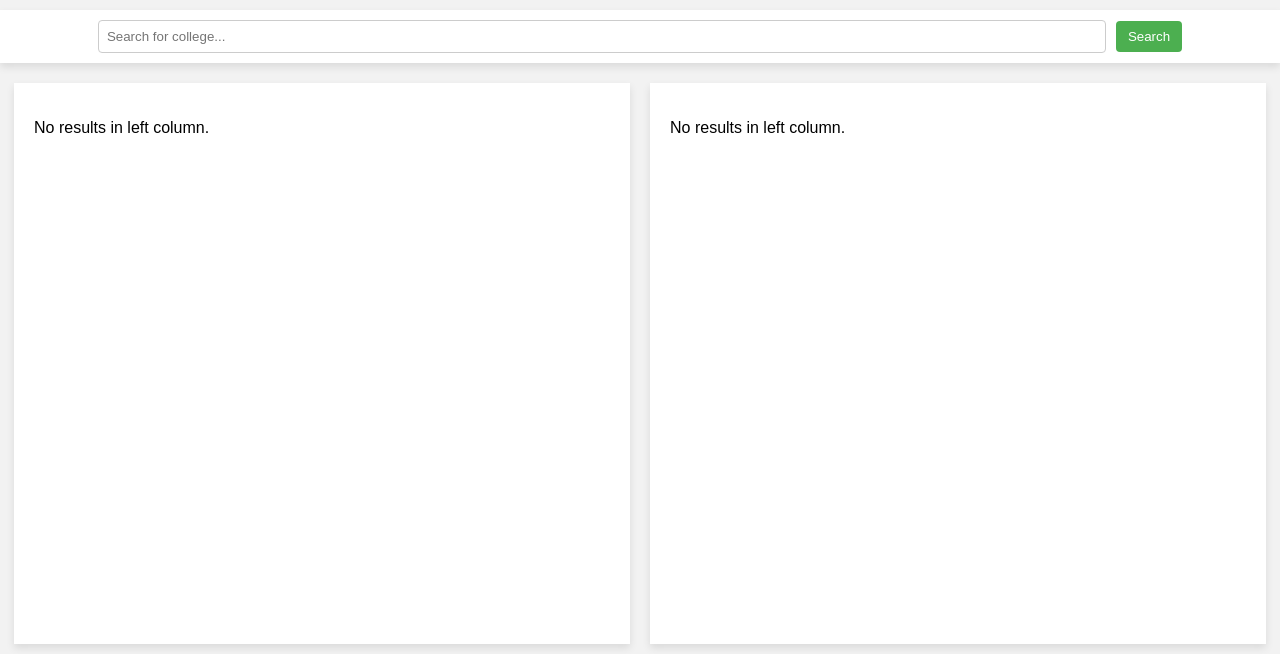
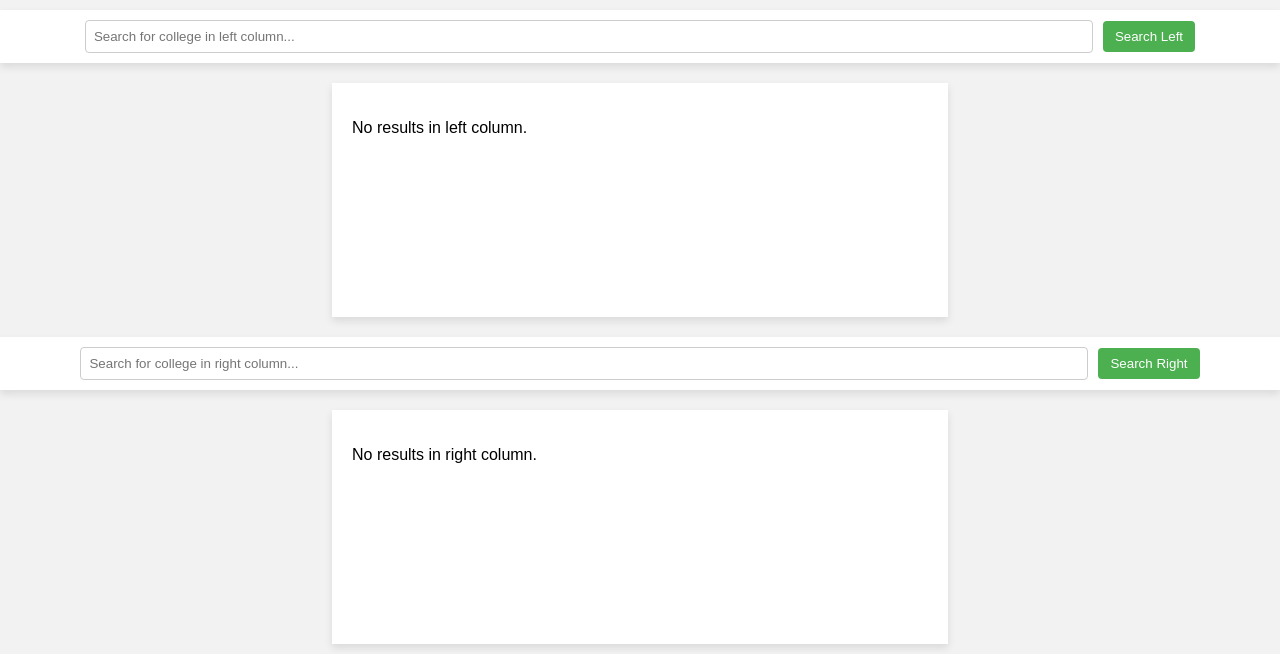
Before and after one commit to nihalupreti/CollegeCompass, a Django app: page /compare/ in a window 1280 px wide. Shown: the part 146-800 px from the top of the page. Run offline with Django 4.2, Linux system fonts and the light colour scheme.

Commit message:
logic done error handling left

```diff
--- a/Home/views.py
+++ b/Home/views.py
@@ -29,18 +29,42 @@ class Compare(Base):
         self.views = {}
 
         # Handle search logic
-        college_name = request.GET.get('college_name', '')
+        college_name = request.GET.get('college_name', '').strip()  # Strip whitespace from the search term
 
-        if college_name:
-            # If a search term is provided, filter colleges based on the search term
-            excerpt = College.objects.filter(college_name__icontains=college_name).first()
-            self.views['college_info'] = excerpt
-        else:
-            # If no search term is provided, render the page without search results
-            self.views['college_info'] = None
+        # Check if the search term is empty or contains only whitespaces
+        if not college_name:
+            # If the search term is empty, render the page without results
+            self.views['left_college_info'] = None
+            self.views['right_college_info'] = None
+            self.views['colleges'] = College.objects.all()
+            return render(request, 'compare.html', self.views)
 
         # Retrieve all colleges for the right column
         self.views['colleges'] = College.objects.all()
+
+        # Check the column parameter and set the appropriate view for rendering
+        column = request.GET.get('column', '')  # Get the column parameter
+
+        if column == 'left':
+            # If searching in the left column, update left_college_info and store it in the session
+            left_college_info = College.objects.filter(college_name__icontains=college_name).first()
+            request.session['left_college_info'] = {
+                'college_name': left_college_info.college_name if left_college_info else None,
+                'address': left_college_info.address if left_college_info else None,
+                'fee': left_college_info.fee if left_college_info else None,
+                # Add other fields as needed
+            }
+            right_college_info = None
+        elif column == 'right':
+            # If searching in the right column, update right_college_info
+            right_college_info = College.objects.filter(college_name__icontains=college_name).first()
+            left_college_info = request.session.get('left_college_info')
+        else:
+            left_college_info = None
+            right_college_info = None
+
+        self.views['left_college_info'] = left_college_info
+        self.views['right_college_info'] = right_college_info
 
         # Render the compare.html template
         return render(request, 'compare.html', self.views)
--- a/templates/compare.html
+++ b/templates/compare.html
@@ -124,31 +124,17 @@
     </nav>
 
     <div class="search-bar">
-        <input type="text" id="collegeSearch" placeholder="Search for college...">
-
-        <button onclick="performSearch()">Search</button>
+        <input type="text" id="leftCollegeSearch" placeholder="Search for college in left column...">
+        <button onclick="performLeftSearch()">Search Left</button>
     </div>
-
-<!-- Update compare.html -->
 
     <div class="container">
         <div class="column" id="leftColumn">
             <!-- Left column content goes here -->
-
-        {% if college_info %}
-        <h2>{{ college_info.college_name }}</h2>
-        <p>Address: {{ college_info.address }}</p>
-        <p>Fee: {{ college_info.fee }}</p>
-        <!-- Add other fields as needed -->
-        {% else %}
-        <p>No results in left column.</p>
-        {% endif %}
-    </div>
-    <div class="column" id="rightColumn">
-        {% if college_info %}
-        <h2>{{ college_info.college_name }}</h2>
-        <p>Address: {{ college_info.address }}</p>
-        <p>Fee: {{ college_info.fee }}</p>
+            {% if left_college_info %}
+            <h2>{{ left_college_info.college_name }}</h2>
+            <p>Address: {{ left_college_info.address }}</p>
+            <p>Fee: {{ left_college_info.fee }}</p>
             <!-- Add other fields as needed -->
             {% else %}
             <p>No results in left column.</p>
@@ -156,20 +142,36 @@
         </div>
     </div>
 
+    <div class="search-bar">
+        <input type="text" id="rightCollegeSearch" placeholder="Search for college in right column...">
+        <button onclick="performRightSearch()">Search Right</button>
+    </div>
+
+    <div class="container">
+        <div class="column" id="rightColumn">
+            <!-- Right column content goes here -->
+            {% if right_college_info %}
+            <h2>{{ right_college_info.college_name }}</h2>
+            <p>Address: {{ right_college_info.address }}</p>
+            <p>Fee: {{ right_college_info.fee }}</p>
+            <!-- Add other fields as needed -->
+            {% else %}
+            <p>No results in right column.</p>
+            {% endif %}
+        </div>
+    </div>
+
     <script>
-    function performSearch() {
-        // Get the value from the search input
-        var collegeName = document.getElementById('collegeSearch').value;
+        function performLeftSearch() {
+            var collegeName = document.getElementById('leftCollegeSearch').value;
+            window.location.href = "/compare/?college_name=" + collegeName + "&column=left";
+        }
 
-        // Redirect to the compare view with the search parameter
-        window.location.href = "/compare/?college_name=" + collegeName;
+        function performRightSearch() {
+            var collegeName = document.getElementById('rightCollegeSearch').value;
+            window.location.href = "/compare/?college_name=" + collegeName + "&column=right";
         }
     </script>
 
-
 </body>
-
-
-
-
 </html>
```
Also changed, not shown: db.sqlite3. Lines whose indentation alone changed are shown as unchanged.
